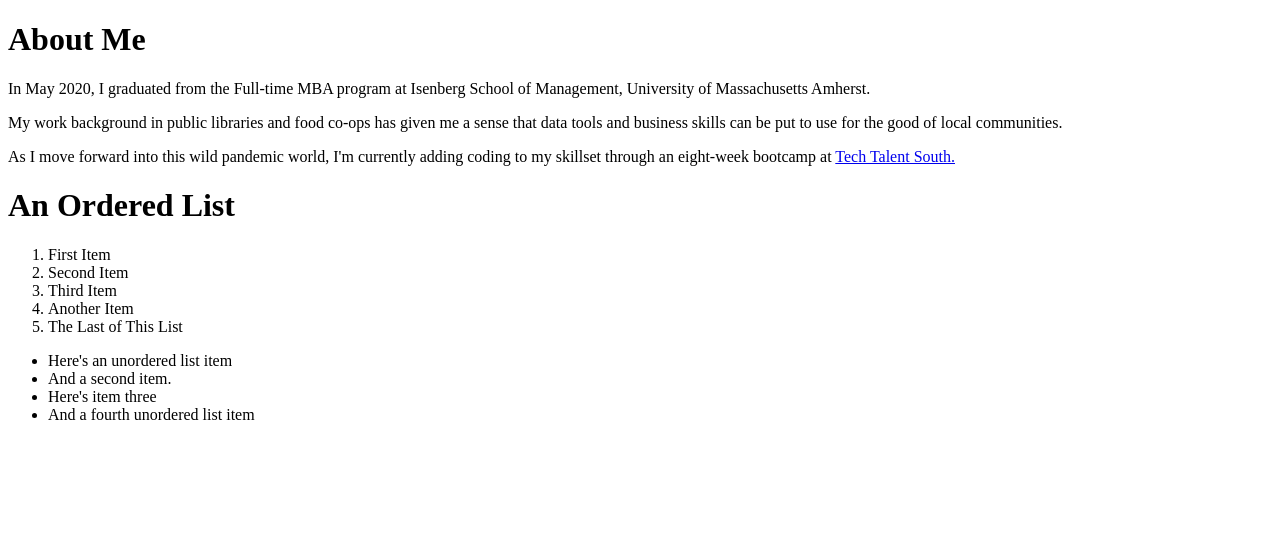
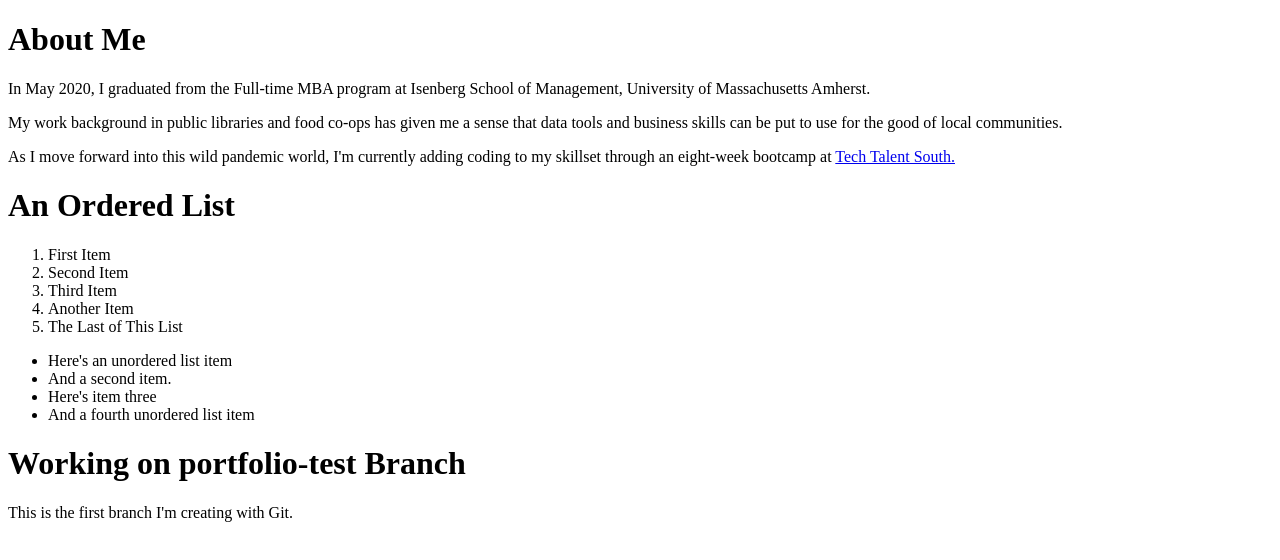
Before and after one commit to pcmaurer/helloWorldHTML2, a plain HTML site: page portfolio.html in a window 1280 px wide. Drawn offline with Linux system fonts and the light colour scheme.

Commit message:
first branch with portfolio-test

```diff
--- a/portfolio.html
+++ b/portfolio.html
@@ -24,5 +24,7 @@
         <li>Here's item three</li>
         <li>And a fourth unordered list item</li>
     </ul>
+    <h1>Working on portfolio-test Branch</h1>
+    <p>This is the first branch I'm creating with Git.</p>
 </body>
 </html>
```
